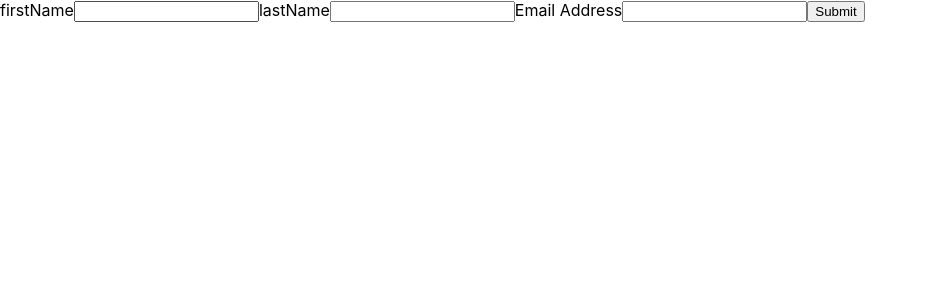
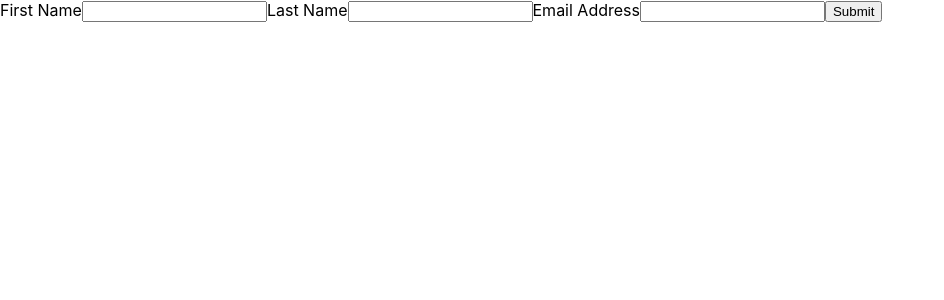
Before and after one commit to lbaku89/study_formik_library, a React (Create React App) app in the folder formik_tutorial/: page / in a window 1280 px wide. Shown: the top 300 px of the page, without its empty margins (0-944 px from the left). Built offline with nearby package versions, Linux system fonts and the light colour scheme.

Commit message:
Leveraging React Context-2

```diff
--- a/formik_tutorial/src/App.js
+++ b/formik_tutorial/src/App.js
@@ -1,40 +1,12 @@
 import './App.css';
-import {Formik} from 'formik';
-// import {useFormik} from 'formik'
+import React from 'react';
+import { Formik, Field, Form, ErrorMessage } from 'formik';
 import * as Yup from 'yup';
 
 
-// const validate = values =>{
-//   const errors = {};
-//   if(!values.firstName){
-//     errors.firstName='Required';
-//   }else if(values.firstName.length>15){
-//     errors.firstName = 'Must be 15 characters or less';
-//   }
-
-//   if(!values.lastName){
-//     errors.lastName = 'Required';
-//   }else if(values.lastName.length>20){
-//     errors.lastName = "Must be 20 character or less";
-//   }
-
-//   if(!values.email){
-//     errors.email = 'Required';
-//   }else if(!/^[A-Z0-9._%+-]+@[A-Z0-9.-]+\.[A-Z]{2,4}$/i.test(values.email)){
-//     errors.email = 'Invalid email address'
-//   }
-
-//   return errors;
-// };
-
-function App() {
-
-
-
+function App(){
   return (
     <>
-
-
       <Formik
         initialValues={{
           firstName:'',
@@ -54,48 +26,28 @@ function App() {
           (values,{setSubmitting})=>{
             setTimeout(()=>{
               alert(JSON.stringify(values,null,2));
-          setSubmitting(false)
-        },400)
+              setSubmitting(false);
+            },400);
           }
         }
       >
-    {formik=>(
-            <form onSubmit={formik.handleSubmit}>
-            <label htmlFor="firstName">firstName</label>
-            <input
-              id="firstName"
-              type="text"
 
-              {...formik.getFieldProps('firstName')}
+        <Form>
+          <label htmlFor='firstName'>First Name</label>
+          <Field name="firstName" type="text"></Field>
+          <ErrorMessage name="firstName" />
 
-            />
-           {formik.touched.firstName && formik.errors.firstName? (<div>{formik.errors.firstName}</div>): null}
-
-            <label htmlFor='lastName'>lastName</label>
-            <input
-              id="lastName"
-              type="text"
-              {...formik.getFieldProps('lastName')}
-              // type="text"
-              // onChange={formik.handleChange}
-              // onBlur={formik.handleBlur}
-              // value={formik.values.lastName}
-            />
-            {formik.touched.lastName && formik.errors.lastName? <div>{formik.errors.lastName}</div>:null}
-
+          <label htmlFor='lastName'>Last Name</label>
+          <Field name="lastName" type="text"></Field>
+          <ErrorMessage name="lastName" />
 
           <label htmlFor='email'>Email Address</label>
-            <input
-              id="email"
-              type="email"
-              {...formik.getFieldProps('email')}
-            />
-            {formik.touched.email &&formik.errors.email?<div>{formik.errors.email}</div>:null}
+          <Field name="email" type="email"></Field>
+          <ErrorMessage name="email" />
+
           <button type="submit">Submit</button>
-          </form>
-    )}
+        </Form>
       </Formik>
-
     </>
   );
 }
```
Lines whose indentation alone changed are shown as unchanged.
